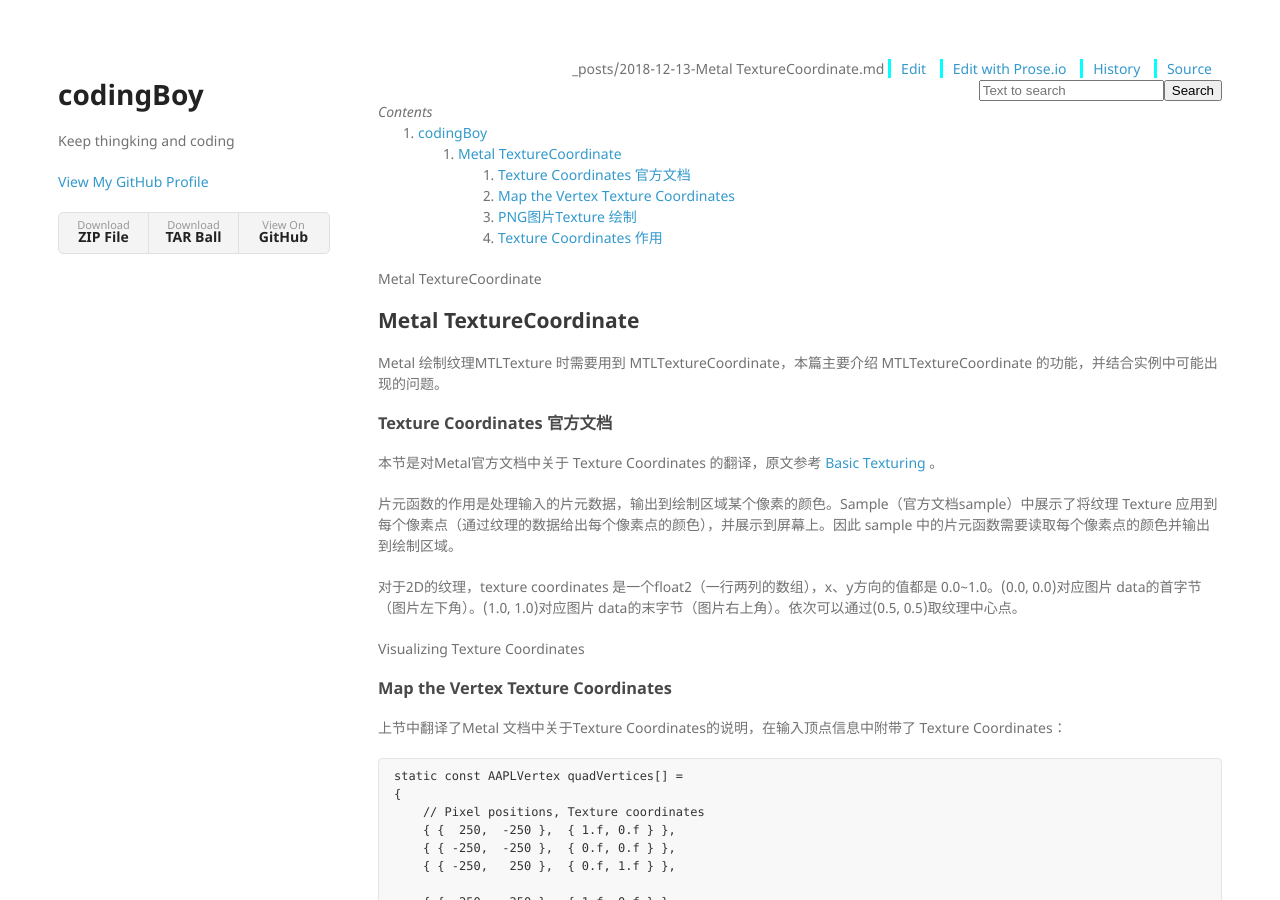
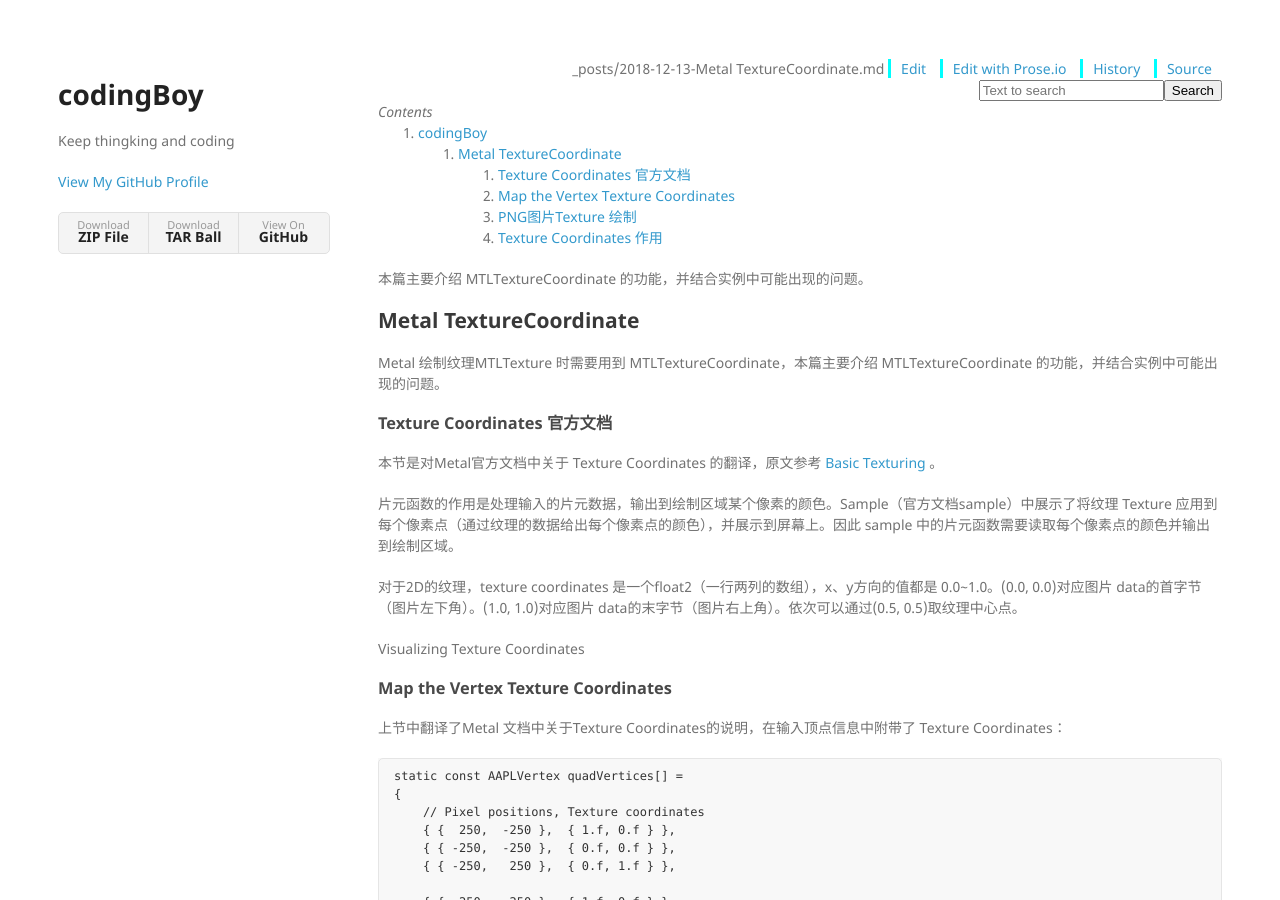
Before and after one commit to codingingBoy/codingingBoy.github.io, a Jekyll site: the page built from _posts/2018-12-13-Metal TextureCoordinate.md, in a window 1280 px wide and 900 px high. Built offline with Jekyll 4.4.1, drawn with Linux system fonts in a browser that asks for light colours; nearby versions of some CDN libraries.

Commit message:
change description of blog "Metal Texture Coordinate"

```diff
--- a/_posts/2018-12-13-Metal TextureCoordinate.md
+++ b/_posts/2018-12-13-Metal TextureCoordinate.md
@@ -4,7 +4,7 @@ layout: default
 title: Metal TextureCoordinate
 
 ---
-Metal TextureCoordinate
+本篇主要介绍 MTLTextureCoordinate 的功能，并结合实例中可能出现的问题。
 <!-- more -->
 
 
```
